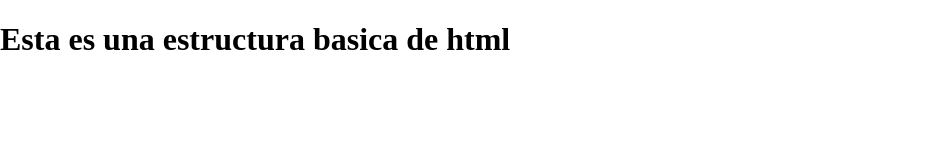
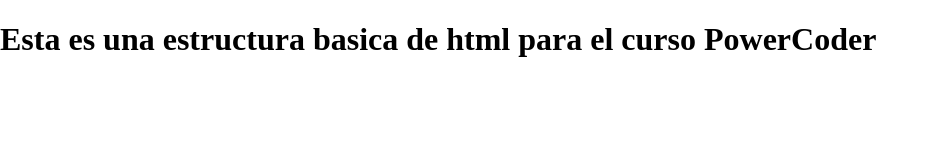
Before and after one commit to BeatrizEstela/Hola-Beatriz, a plain HTML site: page index.html in a window 1280 px wide. Shown: the whole page, without its empty margins (0-939 px from the left). Drawn offline with Linux system fonts and the light colour scheme.

Commit message:
primer commit

```diff
--- a/index.html
+++ b/index.html
@@ -8,7 +8,7 @@
 </head>
 <body>
     <header>
-        <h1>Esta es una estructura basica de html </h1>
+        <h1>Esta es una estructura basica de html para el curso PowerCoder </h1>
     </header>
 
     <script src="assets/css/js/main.js"></script>
```
